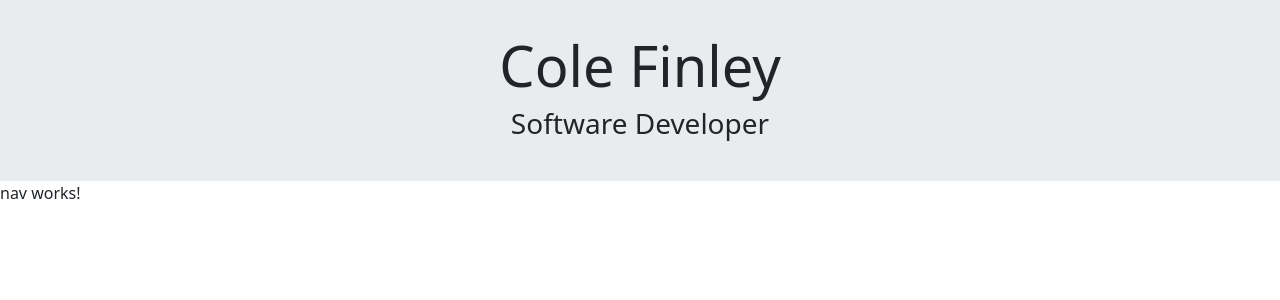
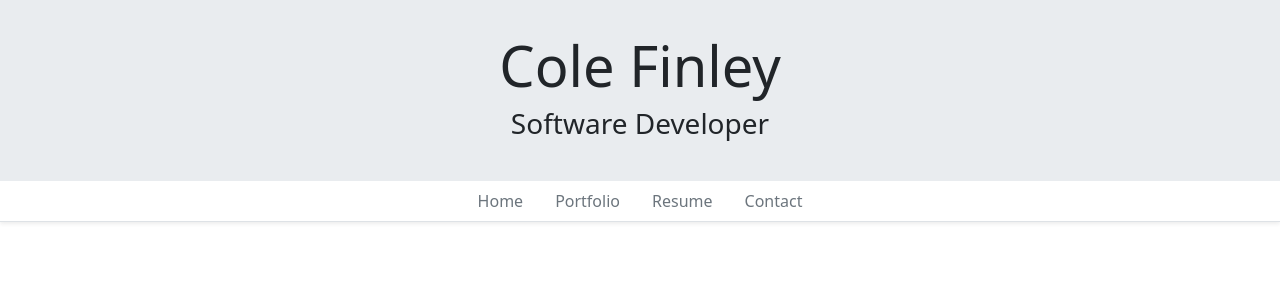
Before and after one commit to finleyc24/ColeFinleyPortfolioWebsite, an Angular app: page / in a window 1280 px wide. Shown: the top 300 px of the page. Built offline with nearby package versions, Linux system fonts and the light colour scheme.

Commit message:
Styling and adding content to the nav component

```diff
--- a/src/app/app.component.html
+++ b/src/app/app.component.html
@@ -1,2 +1,4 @@
-<app-header></app-header>
-<app-nav></app-nav>
+<div class="shadow-sm">
+  <app-header></app-header>
+  <app-nav></app-nav>
+</div>
--- a/src/app/nav/nav.component.html
+++ b/src/app/nav/nav.component.html
@@ -1 +1,18 @@
-<p>nav works!</p>
+<nav class="navbar-expand-md border-bottom mb-3">
+  <div class="container">
+    <ul class="nav justify-content-center">
+      <li class="nav-item">
+        <a class="nav-link text-secondary">Home</a>
+      </li>
+      <li class="nav-item">
+        <a class="nav-link text-secondary">Portfolio</a>
+      </li>
+      <li class="nav-item">
+        <a class="nav-link text-secondary">Resume</a>
+      </li>
+      <li class="nav-item">
+        <a class="nav-link text-secondary">Contact</a>
+      </li>
+    </ul>
+  </div>
+</nav>
```
